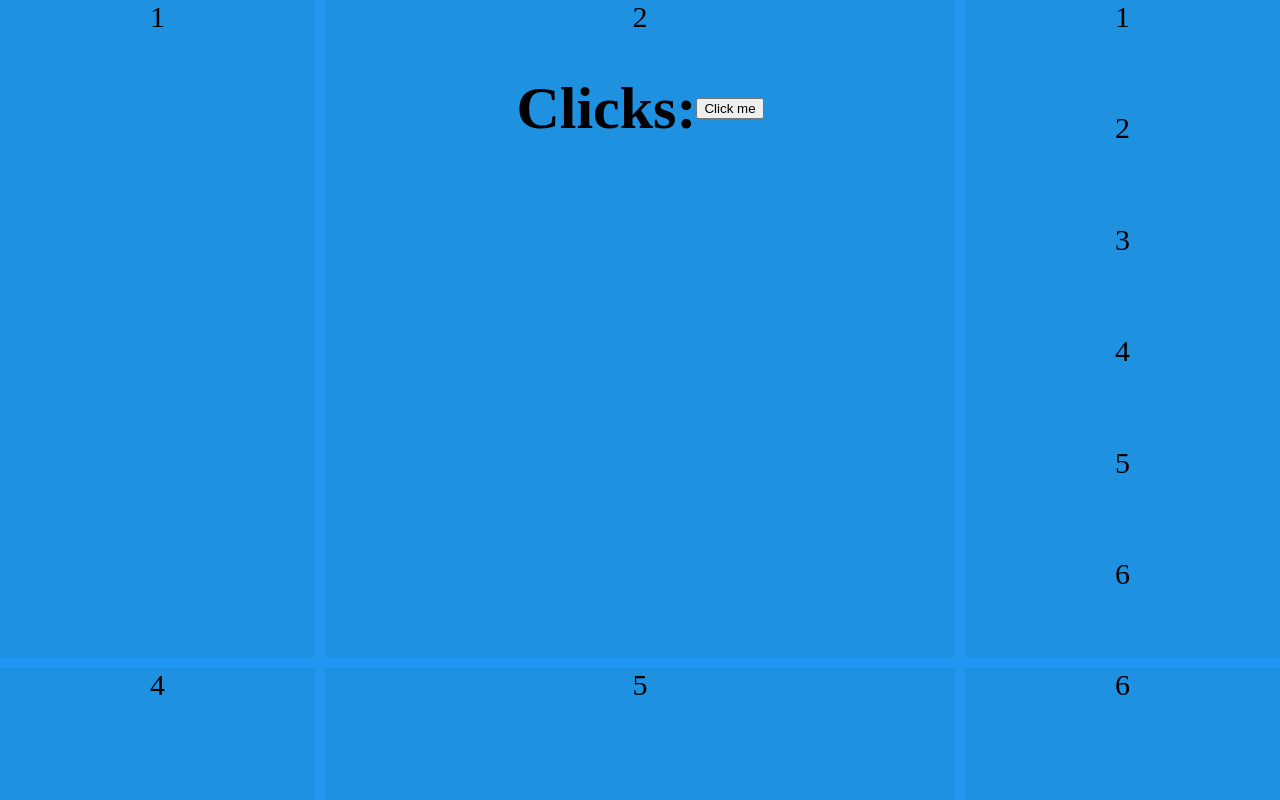
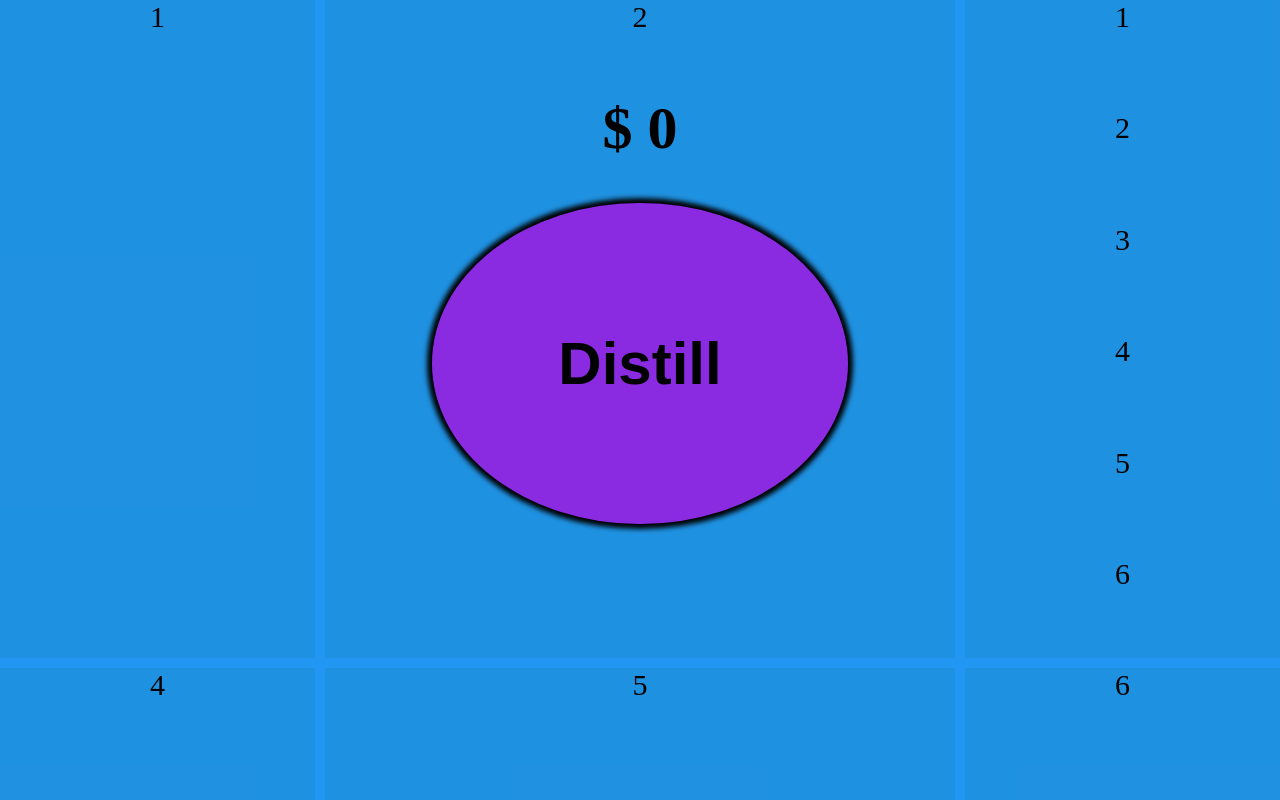
Before and after one commit to Jacob-McC/Team-Project, a website: page public/index.html in a window 1280 px wide. Drawn offline with Linux system fonts and the light colour scheme.

Commit message:
Added    B   I   G    Button with some effects
It buttons very well

Changed the look of the button so it looks more like a clicker than a submit button on a form.

```diff
--- a/public/index.css
+++ b/public/index.css
@@ -31,7 +31,32 @@ body {
   font-size: 30px;
 }
 .center {
-  display: flex;
+  display: grid;
+  grid-template-columns: 100%;
+  grid-template-rows: 40% 60%;
   justify-content: center;
   align-items: center;
+
 }
+
+.button > button{
+  display: inline-block;
+  justify-content: center;
+  padding: 20%;
+  font-size: 60px;
+  background-color: blueviolet;
+  border-radius: 50%;
+  border: none;
+  transition-duration: 0.3s;
+  box-shadow: 0px 0px 5px 5px;
+
+}
+
+.button > button:hover {
+  background-color: #7a1bd2;
+}
+.button > button:active{
+  transition-duration: 0ms;
+  box-shadow: inset 3px 3px 15px #000;
+  transform: translateY(4px);
+}
--- a/public/index.html
+++ b/public/index.html
@@ -13,8 +13,8 @@
       <div>
         2
         <div class="center">
-          <h1 name="currency">Clicks: </h1>
-          <button name="clickerButton">Click me</button>
+          <h1 name="currency">$ 0</h1>
+          <div class="button"><button name="clickerButton"><b>Distill</b></button></div>
         </div>
       </div>
       <div class="upgradeDiv">
--- a/public/index.js
+++ b/public/index.js
@@ -9,7 +9,7 @@ window.addEventListener("load", function(){
 
     clickerButton.addEventListener("click", function(){
         clicked++
-        currencyText.textContent = "Clicks: " + clicked;
+        currencyText.textContent = "$ " + clicked;
         console.log("The button has been clicked!!! We are now at: " + clicked + " Clicks!");
     })
 })
```
